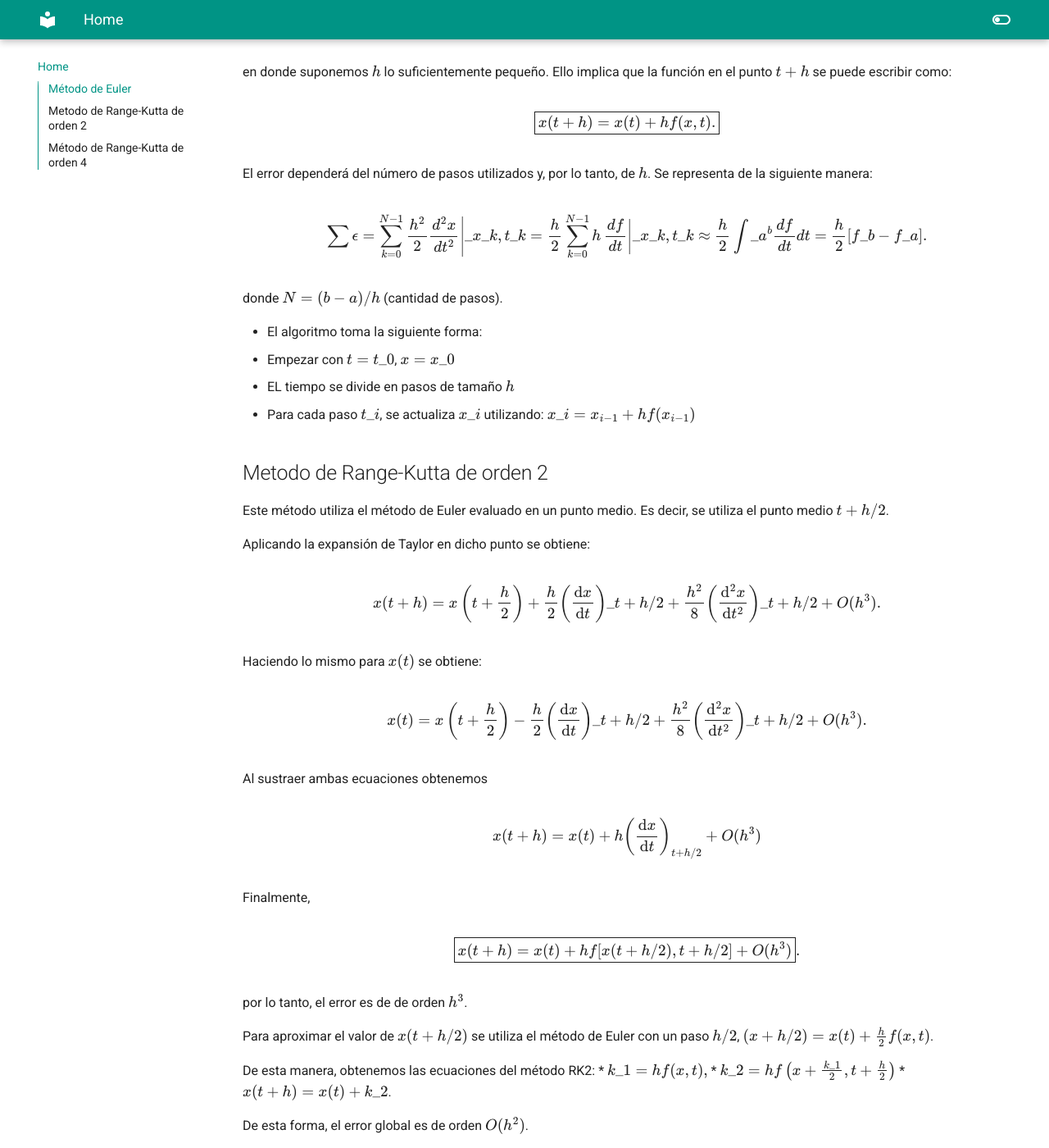
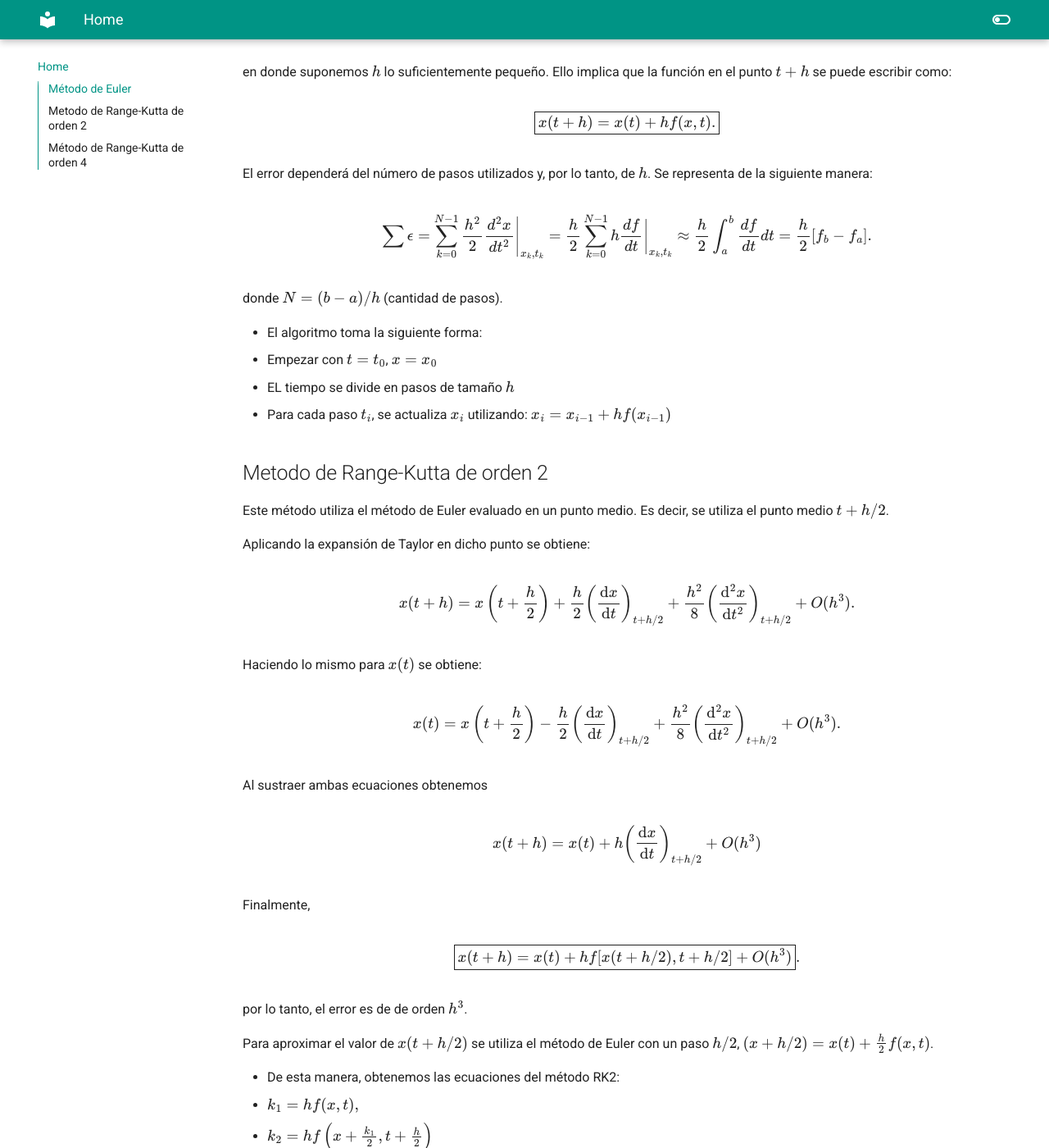
Before and after one commit to Kporras21/ODE-s, an MkDocs documentation site: the page built from docs/index.md, in a window 1280 px wide and 1400 px high, scrolled down 497 px. Shown: the whole window at 82% size. Built offline with MkDocs 1.6.1 and Material for MkDocs 9.7.7, drawn with Linux system fonts in a browser that asks for light colours; some of the changed text lies outside the part shown.

Commit message:
fix on index.md

```diff
--- a/docs/index.md
+++ b/docs/index.md
@@ -19,16 +19,16 @@ $$
 El error dependerá del número de pasos utilizados y, por lo tanto, de $h$. Se representa de la siguiente manera:
 
 $$
-\sum\epsilon = \sum_{k=0}^{N-1}\frac{h^2}{2}\left. \frac{d^2x}{dt^2} \right|\_{x\_k, t\_k} = \frac{h}{2}\sum_{k=0}^{N-1}h\left.\frac{df}{dt}\right|\_{x\_k, t\_k}\\
-\approx \frac{h}2\int\_a^b\frac{df}{dt}d t = \frac{h}{2}\left[f\_b - f\_a\right].
+\sum\epsilon = \sum_{k=0}^{N-1}\frac{h^2}{2}\left. \frac{d^2x}{dt^2} \right|_{x_{k}, t_{k}} = \frac{h}{2}\sum_{k=0}^{N-1}h\left.\frac{df}{dt}\right|_{x_{k}, t_{k}}\\
+\approx \frac{h}2\int_{a}^{b}\frac{df}{dt}d t = \frac{h}{2}\left[f_{b} - f_{a}\right].
 $$
 
 donde $N = (b-a)/h$ (cantidad de pasos).
 
 * El algoritmo toma la siguiente forma:
-  - Empezar con $t = t\_0$, $x = x\_0$
+  - Empezar con $t = t_{0}$, $x = x_{0}$
   - EL tiempo se divide en pasos de tamaño $h$
-  - Para cada paso $t\_i$, se actualiza $x\_i$ utilizando: $x\_i = x_{i-1} + hf(x_{i-1})$
+  - Para cada paso $t_{i}$, se actualiza $x_{i}$ utilizando: $x_{i} = x_{i-1} + hf(x_{i-1})$
 
 ## Metodo de Range-Kutta de orden 2
 
@@ -37,13 +37,13 @@ Este método utiliza el método de Euler evaluado en un punto medio. Es decir, s
 Aplicando la expansión de Taylor en dicho punto se obtiene:
 
 $$
-x(t + h) = x\left(t + \frac{h}{2}\right) + \frac{h}{2}\left(\frac{{\rm d}x}{{\rm d}t}\right)\_{t+h/2} + \frac{h^2}{8}\left(\frac{{\rm d}^2x}{{\rm d}t^2}\right)\_{t+h/2} + O(h^3).
+x(t + h) = x\left(t + \frac{h}{2}\right) + \frac{h}{2}\left(\frac{{\rm d}x}{{\rm d}t}\right)_{t+h/2} + \frac{h^2}{8}\left(\frac{{\rm d}^2x}{{\rm d}t^2}\right)_{t+h/2} + O(h^3).
 $$
 
 Haciendo lo mismo para $x(t)$ se obtiene:
 
 $$
-x(t) = x\left(t + \frac{h}{2}\right) - \frac{h}{2}\left(\frac{{\rm d}x}{{\rm d}t}\right)\_{t+h/2} + \frac{h^2}{8}\left(\frac{{\rm d}^2x}{{\rm d}t^2}\right)\_{t+h/2} + O(h^3).
+x(t) = x\left(t + \frac{h}{2}\right) - \frac{h}{2}\left(\frac{{\rm d}x}{{\rm d}t}\right)_{t+h/2} + \frac{h^2}{8}\left(\frac{{\rm d}^2x}{{\rm d}t^2}\right)_{t+h/2} + O(h^3).
 $$
 
 Al sustraer ambas ecuaciones obtenemos
@@ -64,10 +64,10 @@ por lo tanto, el error es de de orden $h^3$.
 Para aproximar el valor de $x(t + h/2)$ se utiliza el método de Euler con un paso $h/2$, $(x + h/2) = x(t) + \frac{h}{2}f(x,t)$.
 
 
-De esta manera, obtenemos las ecuaciones del método RK2:
-* $k\_1 = hf(x,t),$
-* $k\_2 = hf\left(x + \frac{k\_1}{2},t + \frac{h}{2}\right)$
-* $x(t + h) = x(t) + k\_2$.
+* De esta manera, obtenemos las ecuaciones del método RK2:
+- $k_1 = hf(x,t),$
+- $k_2 = hf\left(x + \frac{k_1}{2},t + \frac{h}{2}\right)$
+- $x(t + h) = x(t) + k_2$.
 
 De esta forma, el error global es de orden $O(h^2)$.
 
@@ -76,10 +76,10 @@ De esta forma, el error global es de orden $O(h^2)$.
 El algoritmo de Runge-Kutta de segundo orden se puede aplicar a puntos ubicados $x(t)$ y $x(t + h)$ realizando expansiones de Taylor. El $4^{\rm to}$ orden corresponde al mejor compromiso entre complejidad y error de aproximación.
 
 * El algoritmo toma la siguiente forma:
-- $k\_1 = hf(x, t)$,
-- $k\_2 = hf\left(x + \frac{k\_1}{2}, t+\frac{h}2\right)$,
-- $k\_3 = hf\left(x + \frac{k\_2}{2}, t+\frac{h}2\right)$,
-- $k\_4 = hf\left(x + k\_3, t + h \right)$,
-- $x(t+h) = x(t) + \frac{1}{6}(k\_1 + 2 k\_2 + 2k\_3 + k\_4)$
+- $k_1 = hf(x, t)$,
+- $k_2 = hf\left(x + \frac{k_1}{2}, t+\frac{h}2\right)$,
+- $k_3 = hf\left(x + \frac{k_2}{2}, t+\frac{h}2\right)$,
+- $k_4 = hf\left(x + k_3, t + h \right)$,
+- $x(t+h) = x(t) + \frac{1}{6}(k_1 + 2 k_2 + 2k_3 + k_4)$
 
 El error de aproximación es del orden $O(h^5)$, mientras que el error global es aproximadamente del orden $O(h^4)$.
```
